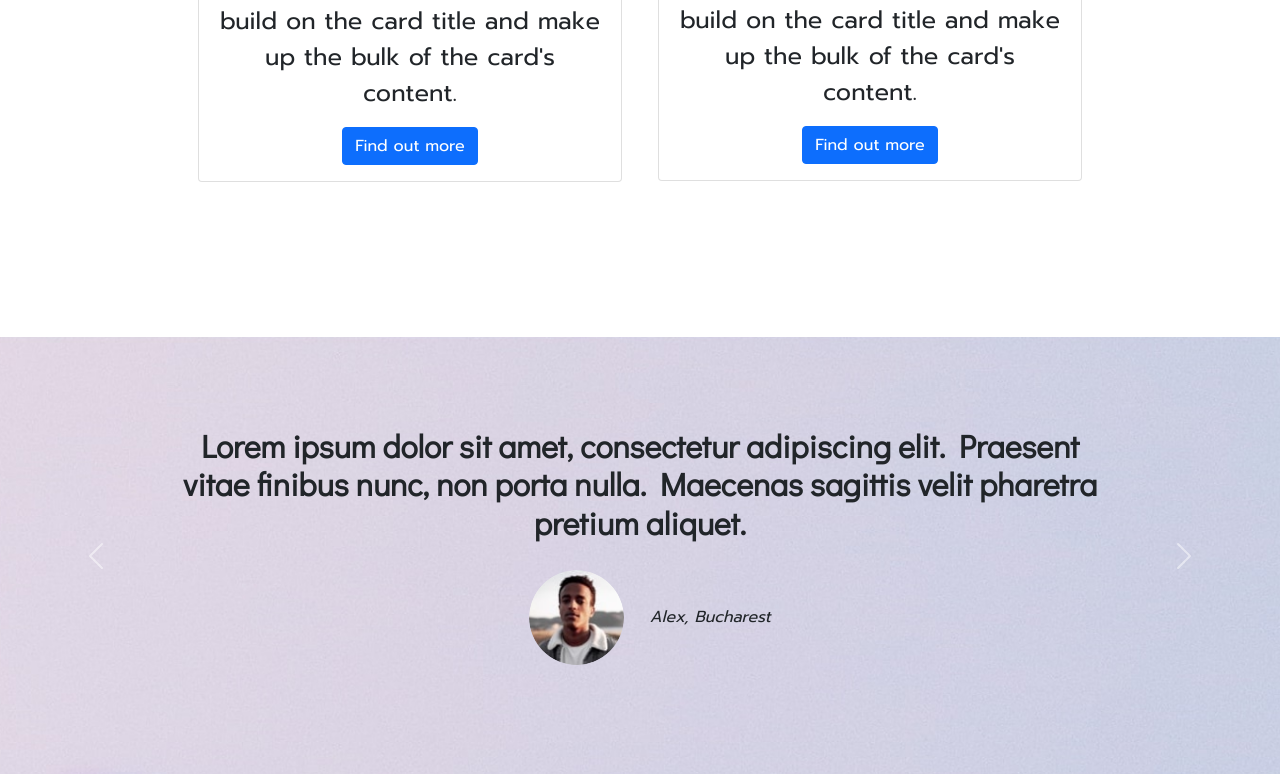
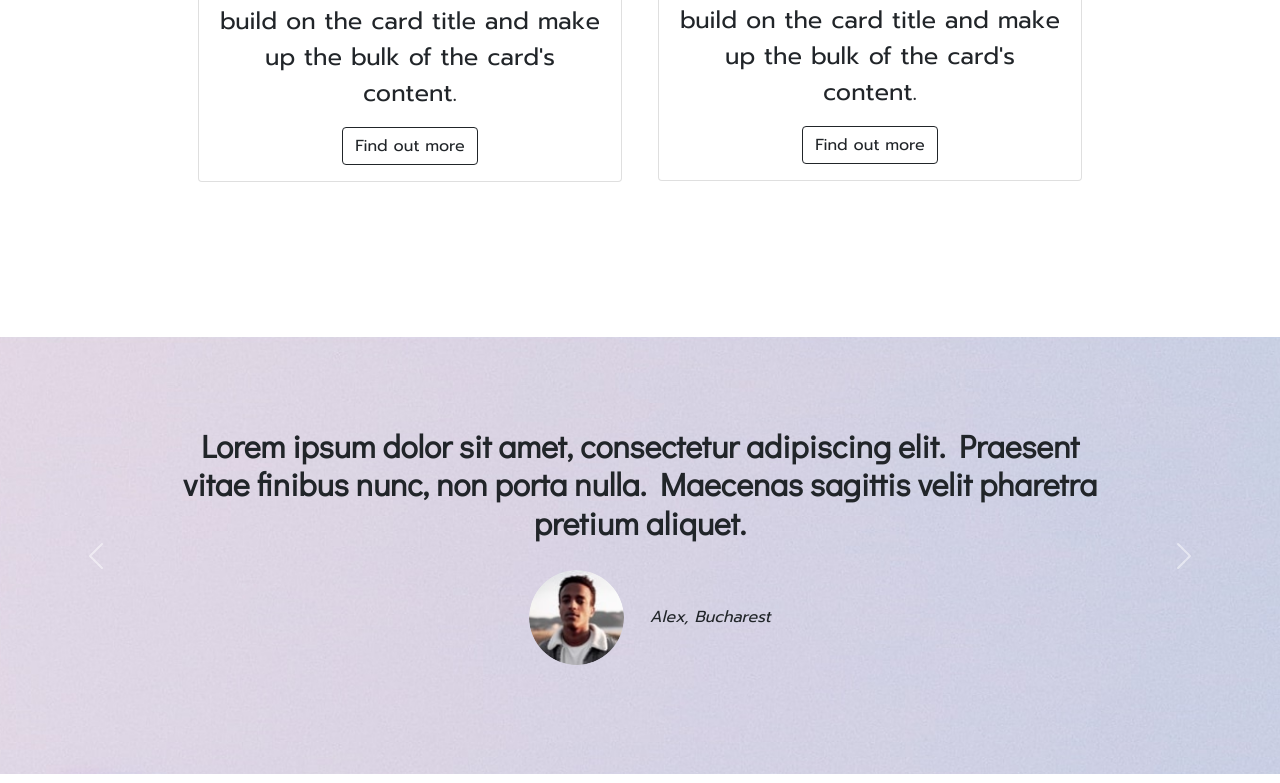
Before and after one commit to Oanasw/Template1-14.03.21, a plain HTML site: page index.html in a window 1280 px wide. Shown: the part 1180-1963 px from the top of the page. Drawn offline with nearby package versions, Linux system fonts and the light colour scheme.

Commit message:
Update index.html

```diff
--- a/index.html
+++ b/index.html
@@ -75,7 +75,7 @@
   <div class="card-body">
     <h5 class="card-title">Service1</h5>
     <p class="card-text">Some quick example text to build on the card title and make up the bulk of the card's content.</p>
-    <a href="#" class="btn btn-primary">Find out more</a>
+    <a href="#" class="btn btn-outline-dark">Find out more</a>
   </div>
 </div>
     </div>
@@ -85,7 +85,7 @@
   <div class="card-body">
     <h5 class="card-title">Service2</h5>
     <p class="card-text">Some quick example text to build on the card title and make up the bulk of the card's content.</p>
-    <a href="#" class="btn btn-primary">Find out more</a>
+    <a href="#" class="btn btn-outline-dark">Find out more</a>
   </div>
 </div>
     </div>
```
